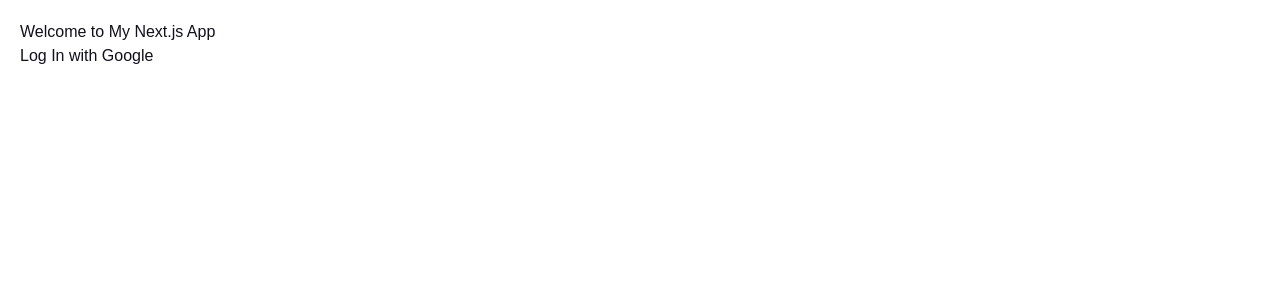
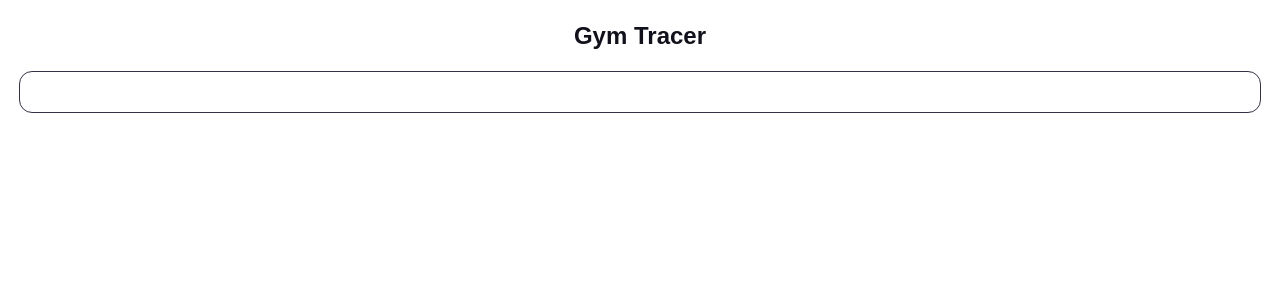
Before and after one commit to eRobda/gym-tracer, a Next.js app: page / in a window 1280 px wide. Shown: the top 300 px of the page. Built offline with nearby package versions, Linux system fonts and the light colour scheme; no server answers.

Commit message:
ui: Made login screen better

```diff
--- a/app/page.tsx
+++ b/app/page.tsx
@@ -16,14 +16,14 @@ const HomePage = () => {
 
     return (
         <div>
-            <h1>Welcome to My Next.js App</h1>
+            <h1 className="text-2xl font-bold w-full text-center">Gym Tracer</h1>
             {user ? (
                 <div>
-                    <p>Hello, {user.displayName}</p>
-                    <button onClick={logout}>Log Out</button>
+                    <div>Načítání...</div>
+                    {/* <button onClick={logout}>Log Out</button> */}
                 </div>
             ) : (
-                <button onClick={login}>Log In with Google</button>
+                <button className="mt-5 w-full bg-transparent text-white outline outline-1 rounded-xl py-2 px-3 outline-[#313244]" onClick={login}>Log In with Google</button>
             )}
         </div>
     );
```
